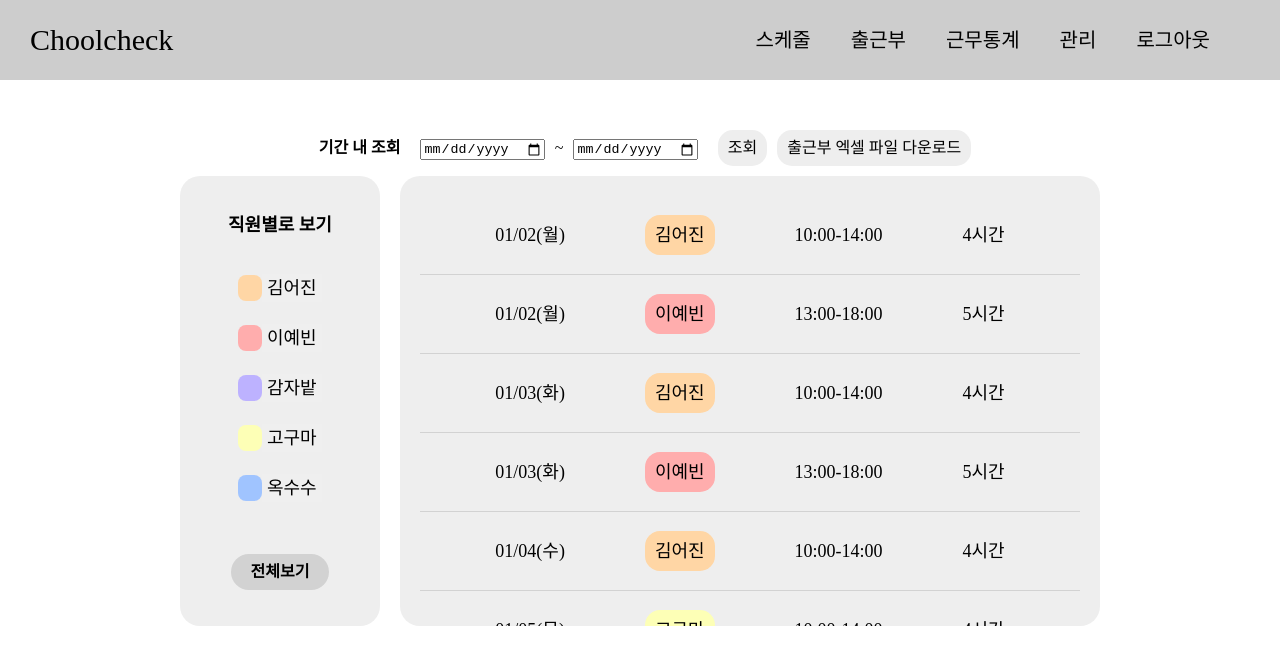
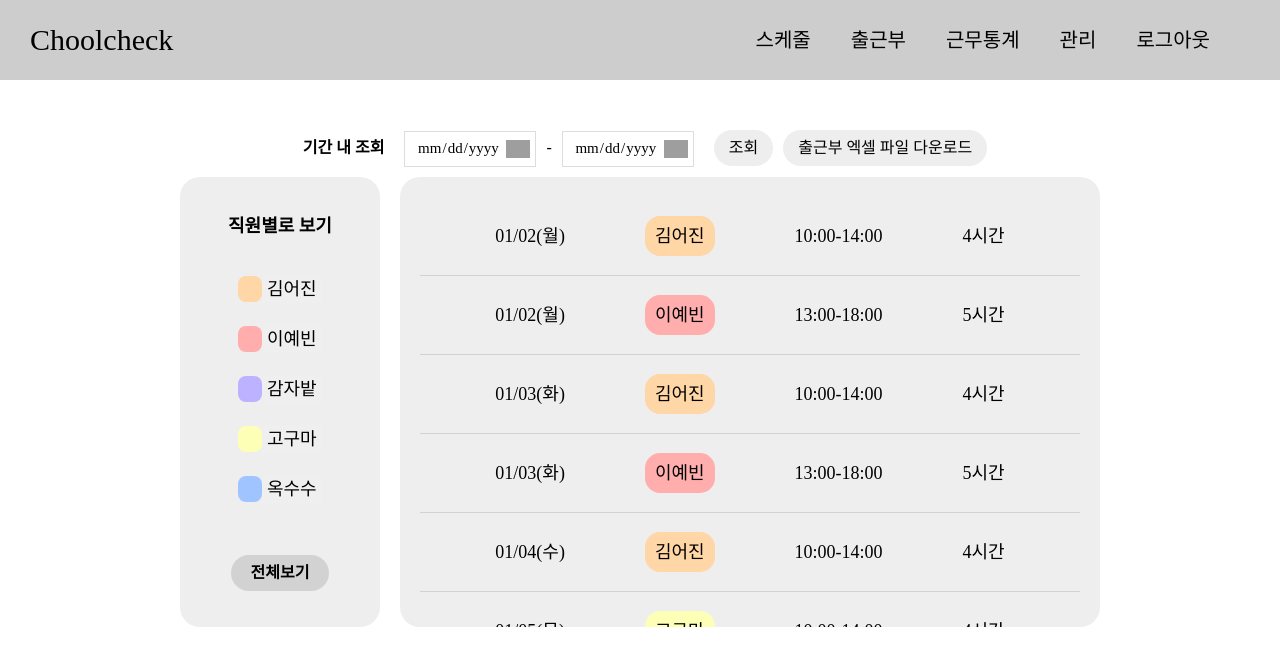
Before and after one commit to ChoolCheck/frontend, a React (Create React App) app: page /workcheck in a window 1280 px wide. Shown: the top 666 px of the page. Built offline with nearby package versions, Linux system fonts and the light colour scheme; sample sign-in values are in the browser's storage; a web font is replaced by a local one.

Commit message:
update workCheck

```diff
--- a/src/page/workCheck/WorkCheck.tsx
+++ b/src/page/workCheck/WorkCheck.tsx
@@ -1,5 +1,4 @@
 import React, { useState, useEffect } from "react";
-import axios from "axios";
 import WorkCheckView from "./WorkCheckView";
 import "./workCheck.scss";
 const WorkCheck = () => {
@@ -140,6 +139,7 @@ const WorkCheck = () => {
   };
 
   const onGetResultClick = () => {
+    //조회 로직 : startInput, endInput 서버에 넘겨주고 결과 list 받기
     return (event: React.MouseEvent<HTMLButtonElement, MouseEvent>) => {
       event.preventDefault();
     };
@@ -184,12 +184,16 @@ const WorkCheck = () => {
             className="WorkCheck-startInput"
             onChange={onChageStartInput}
             type="date"
+            required
+            aria-required="true"
           ></input>
-          ~
+          -
           <input
             className="WorkCheck-endInput"
             onChange={onChageEndInput}
             type="date"
+            required
+            aria-required="true"
           ></input>
           <button
             className="WorkCheck-getResultButton"
--- a/src/page/workCheck/workCheck.scss
+++ b/src/page/workCheck/workCheck.scss
@@ -16,11 +16,35 @@
     }
     .WorkCheck-getResultButton,
     .getFileButton {
-      padding: 10px;
-      border-radius: 15px;
+      padding: 10px 15px 10px 15px;
+      border-radius: 20px;
       background-color: rgb(238, 238, 238);
     }
+
     form {
+      //input date custom
+      input[type="date"] {
+        position: relative;
+        border: 1px solid #ddd;
+        font-size: 15px;
+        padding: 5px;
+        width: 120px;
+        text-align: center;
+      }
+
+      input[type="date"]::-webkit-clear-button,
+      input[type="date"]::-webkit-inner-spin-button {
+        display: none;
+      }
+      input[type="date"]::-webkit-calendar-picker-indicator {
+        color: rgba(0, 0, 0, 0); //숨긴다
+        opacity: 1;
+        display: block;
+        background: url(https://cdn.icon-icons.com/icons2/3691/PNG/512/year_month_date_calendar_icon_229493.png)
+          center/100% no-repeat white;
+        width: 20px;
+        height: 20px;
+      }
       .WorkCheck-startInput {
         margin: 0 10px 0 10px;
       }
--- a/src/static/reset.scss
+++ b/src/static/reset.scss
@@ -81,7 +81,9 @@ time,
 mark,
 audio,
 video,
-button {
+button,
+input,
+textarea {
   font-family: "nanum-regular";
   margin: 0;
   padding: 0;
```
